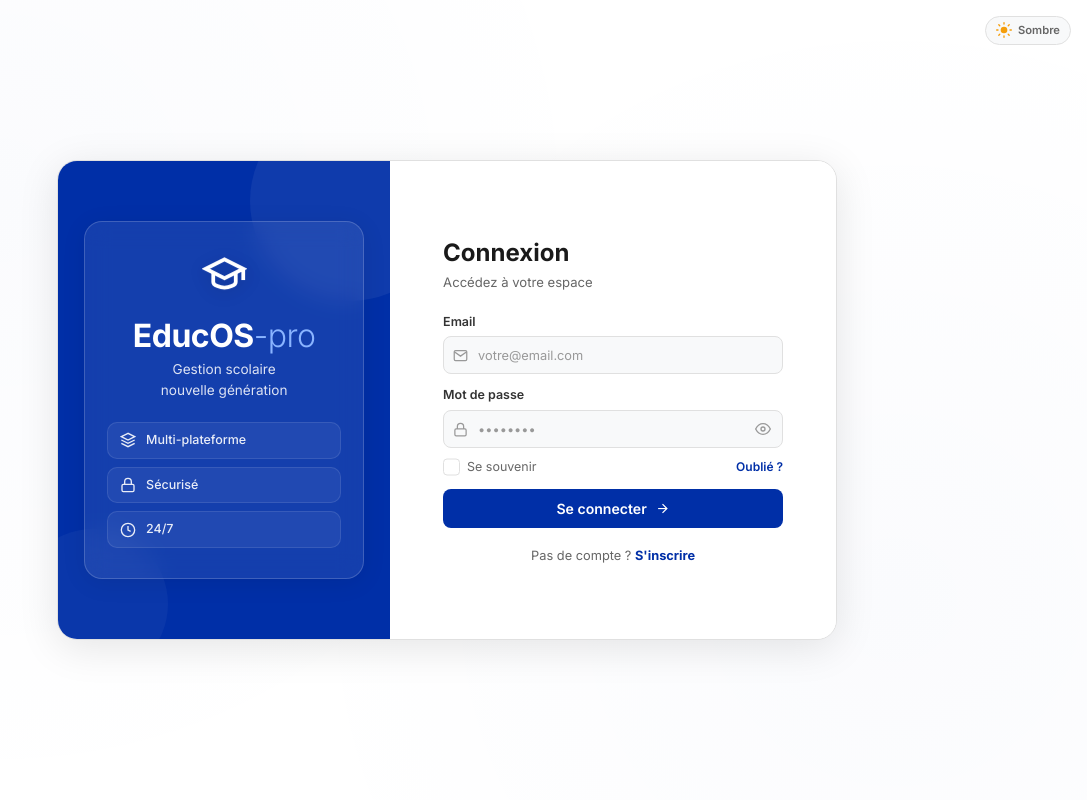
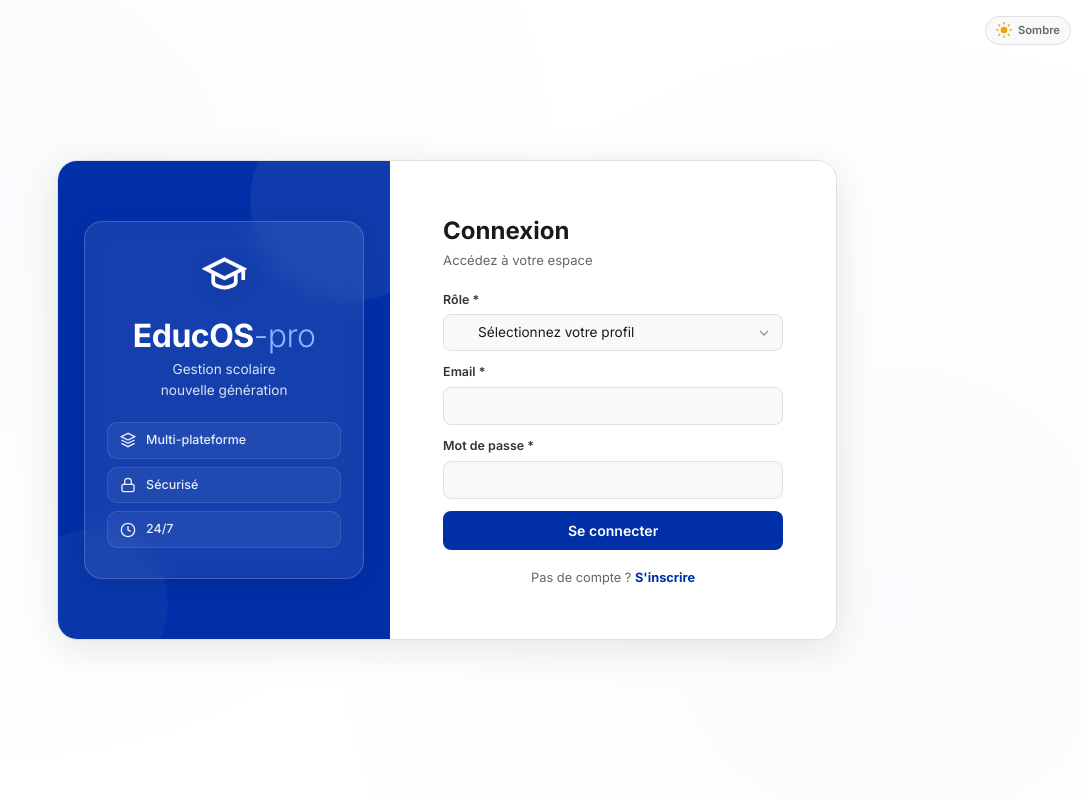
Before and after one commit to krysmnch-coder/EducOS-pro, a Node server app: page /auth/login in a window 1280 px wide. Shown: the whole page, without its empty margins (193-1280 px from the left). Run offline with Node 20, Linux system fonts and the light colour scheme; some libraries are stand-ins or nearby versions.

Commit message:
Login simplifié + inscription base établissement

```diff
--- a/views/auth/login.ejs
+++ b/views/auth/login.ejs
@@ -108,52 +108,21 @@
 
                     <!-- Formulaire connexion classique -->
                     <form action="/auth/login" method="POST" class="auth-form">
-                        <div class="form-group">
-                            <label for="email">Email</label>
-                            <div class="input-wrapper">
-                                <svg class="input-icon" viewBox="0 0 24 24" fill="none" stroke="currentColor" stroke-width="2">
-                                    <path d="M4 4h16c1.1 0 2 .9 2 2v12c0 1.1-.9 2-2 2H4c-1.1 0-2-.9-2-2V6c0-1.1.9-2 2-2z"/>
-                                    <polyline points="22,6 12,13 2,6"/>
-                                </svg>
-                                <input type="email" id="email" name="email" class="form-control" required placeholder="votre@email.com">
-                            </div>
-                        </div>
-                        <div class="form-group">
-                            <label for="password">Mot de passe</label>
-                            <div class="input-wrapper">
-                                <svg class="input-icon" viewBox="0 0 24 24" fill="none" stroke="currentColor" stroke-width="2">
-                                    <rect x="3" y="11" width="18" height="11" rx="2" ry="2"/>
-                                    <path d="M7 11V7a5 5 0 0 1 10 0v4"/>
-                                </svg>
-                                <input type="password" id="password" name="password" class="form-control" required placeholder="••••••••">
-                                <button type="button" class="toggle-password" onclick="togglePassword()">
-                                    <svg id="eye-icon" viewBox="0 0 24 24" fill="none" stroke="currentColor" stroke-width="2">
-                                        <path d="M1 12s4-8 11-8 11 8 11 8-4 8-11 8-11-8-11-8z"/>
-                                        <circle cx="12" cy="12" r="3"/>
-                                    </svg>
-                                </button>
-                            </div>
-                        </div>
-                        <div class="form-group" id="codeEtabLogin" style="display:none;">
-    <label>Code établissement</label>
-    <input type="text" name="etablissement_code" class="form-control" placeholder="ETAB_XXXXXX" style="text-transform:uppercase;">
-</div>
-                        <div class="form-options">
-                            <label class="remember-me">
-                                <input type="checkbox" name="remember">
-                                <span class="checkmark"></span>
-                                Se souvenir
-                            </label>
-                            <a href="#" class="forgot-password">Oublié ?</a>
-                        </div>
-                        <button type="submit" class="btn btn-primary btn-block">
-                            <span>Se connecter</span>
-                            <svg class="btn-arrow" viewBox="0 0 24 24" fill="none" stroke="currentColor" stroke-width="2">
-                                <line x1="5" y1="12" x2="19" y2="12"/>
-                                <polyline points="12 5 19 12 12 19"/>
-                            </svg>
-                        </button>
-                    </form>
+    <div class="form-group">
+        <label>Rôle *</label>
+        <select name="role" class="form-control" required>
+            <option value="">Sélectionnez votre profil</option>
+            <option value="admin"> Administrateur</option>
+            <option value="vie_scolaire"> Vie Scolaire</option>
+            <option value="prof"> Professeur</option>
+            <option value="parent"> Parent</option>
+            <option value="eleve"> Élève</option>
+        </select>
+    </div>
+    <div class="form-group"><label>Email *</label><input type="email" name="email" class="form-control" required></div>
+    <div class="form-group"><label>Mot de passe *</label><input type="password" name="password" class="form-control" required></div>
+    <button type="submit" class="btn btn-primary btn-block">Se connecter</button>
+</form>
                     <p class="auth-link">Pas de compte ? <a href="/auth/register">S'inscrire</a></p>
                 </div>
             </div>
@@ -188,6 +157,7 @@
                 e.innerHTML = '<path d="M1 12s4-8 11-8 11 8 11 8-4 8-11 8-11-8-11-8z"/><circle cx="12" cy="12" r="3"/>';
             }
         }
+
     </script>
 </body>
 </html>
```
Also changed, not shown: controllers/authController.js (+105 -99 lines).
